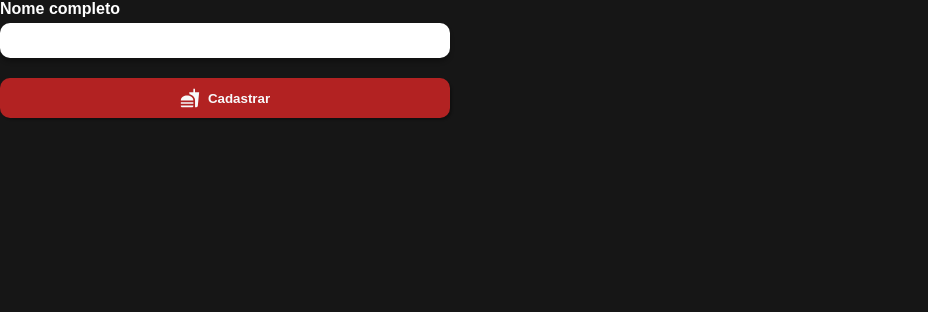
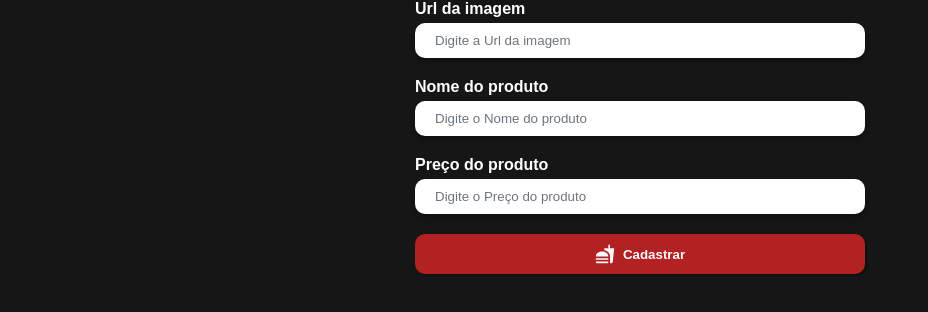
Before and after one commit to alex01sander/lancheria, a React (Create React App) app: page /dash in a window 1280 px wide. Shown: the top 312 px of the page, without its empty margins (0-928 px from the left). Built offline with nearby package versions, Linux system fonts and the light colour scheme.

Commit message:
fix: update de sintaxe

```diff
--- a/src/pages/dashboard/dashboard.pages.tsx
+++ b/src/pages/dashboard/dashboard.pages.tsx
@@ -15,7 +15,7 @@ interface dashProps{
 }
 
 const DashboardPages = () => {
-  const { handleSubmit } = useForm<dashProps>()
+  const { handleSubmit, register } = useForm<dashProps>()
 
   const hanldeDash = async (data : dashProps) => {
     try {
@@ -36,10 +36,21 @@ const DashboardPages = () => {
           <>
             <SignUpContent>
                 <SignUpInputContainer>
-                <p>Nome completo</p>
-               <CustomInput/>
+                <p>Url da imagem</p>
+               <CustomInput placeholder='Digite a Url da imagem'
+               {...register('imageUrl', { required: true })} />
+                </SignUpInputContainer>
+                <SignUpInputContainer>
+                <p>Nome do produto</p>
+               <CustomInput placeholder='Digite o Nome do produto'
+               {...register('name', { required: true })} />
+                </SignUpInputContainer>
+                <SignUpInputContainer>
+                <p>Preço do produto</p>
+               <CustomInput placeholder='Digite o Preço do produto'
+               {...register('price', { required: true })} />
+                </SignUpInputContainer>
 
-                </SignUpInputContainer>
                 <CustomButom startIcon={<MdFastfood size={20}/>}
                 onClick={() => handleSubmit(hanldeDash)()}>Cadastrar</CustomButom>
             </SignUpContent>
--- a/src/pages/dashboard/dashboard.styled.ts
+++ b/src/pages/dashboard/dashboard.styled.ts
@@ -4,6 +4,8 @@ export const SignUpContent = styled.div`
   display: flex;
   flex-direction: column;
   align-items: center;
+  justify-content:center;
+  margin:auto;
   width: 450px;
 `
 
```
